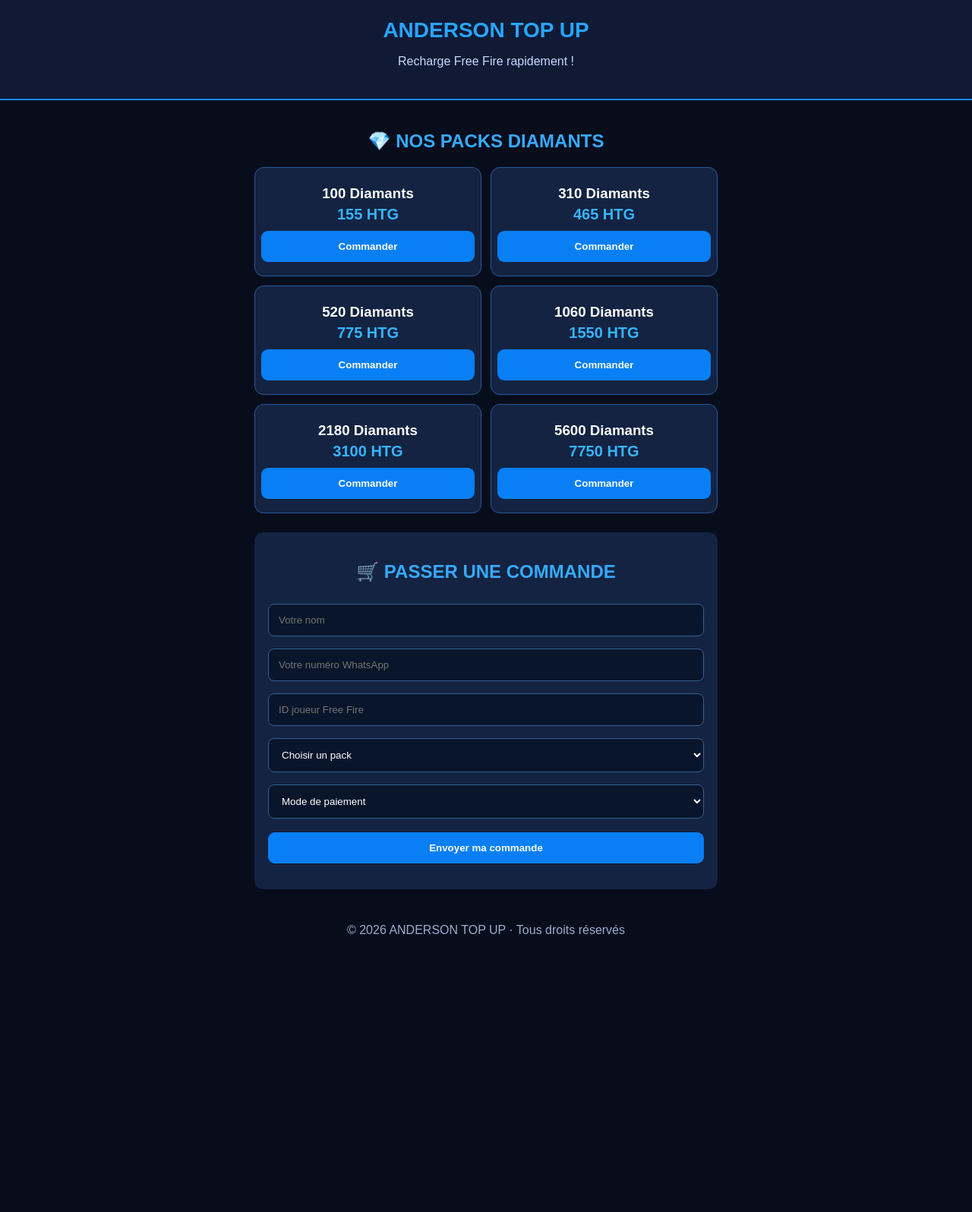
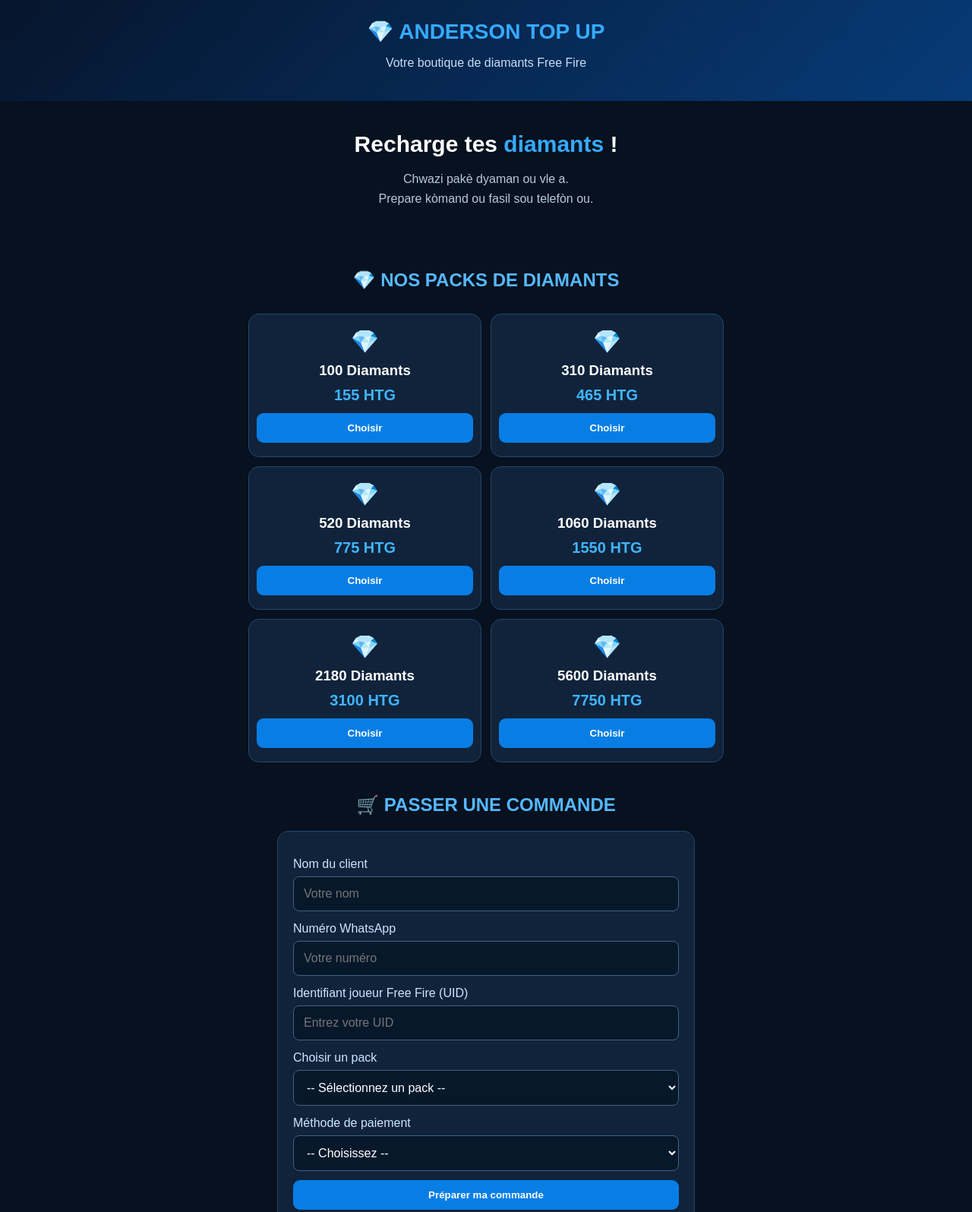
Before and after one commit to andercharles939-beep/Anderson-top-up, a plain HTML site: page index.html in a window 1280 px wide. Shown: the top 1596 px of the page at 76% size. Before the commit the page ends 1259 px from the top, so only its background shows below. Drawn offline with Linux system fonts and the light colour scheme.

Commit message:
Update index.html

```diff
--- a/index.html
+++ b/index.html
@@ -7,72 +7,156 @@
 <title>ANDERSON TOP UP</title>
 <style>
 *{box-sizing:border-box}
-body{margin:0;background:#080d1c;color:white;font-family:Arial,sans-serif}
-header{background:#101a35;padding:24px 15px;text-align:center;border-bottom:2px solid #168bff}
-header h1{color:#28a5ff;margin:0;font-size:28px}
-header p{color:#c5d9ff}
-main{max-width:650px;margin:auto;padding:20px}
-h2{color:#36aaff;text-align:center}
-.products{display:grid;grid-template-columns:repeat(2,1fr);gap:12px}
-.product{background:#142342;border:1px solid #245b9b;border-radius:12px;padding:18px 8px;text-align:center}
-.product h3{margin:5px;color:#fff}
-.price{color:#36b5ff;font-weight:bold;font-size:20px}
-button{background:#087ff5;color:white;border:0;border-radius:9px;padding:13px;width:100%;font-weight:bold;margin-top:10px}
-form{background:#142342;padding:18px;border-radius:12px;margin-top:25px}
-input,select{width:100%;padding:13px;margin:8px 0;border:1px solid #35618e;border-radius:8px;background:#08152b;color:white}
-footer{text-align:center;color:#9baecc;padding:25px}
+body{margin:0;font-family:Arial,sans-serif;background:#07111f;color:white}
+header{padding:25px 16px;text-align:center;background:linear-gradient(135deg,#06152c,#073b78)}
+.logo{font-size:28px;font-weight:900;color:#35aaff}
+header p{color:#c7ddf5}
+.hero{padding:35px 18px;text-align:center}
+.hero h1{font-size:30px;margin:5px}
+.hero h1 span{color:#35aaff}
+.hero p{color:#b8c9dd;line-height:1.6}
+h2{text-align:center;color:#55b8ff;margin:30px 0 18px}
+.products{display:grid;grid-template-columns:repeat(2,1fr);gap:12px;padding:12px;max-width:650px;margin:auto}
+.product{background:#10233b;border:1px solid #24476b;border-radius:14px;padding:18px 10px;text-align:center}
+.diamond{font-size:30px}
+.product h3{margin:10px 0;color:#fff}
+.price{font-size:20px;font-weight:bold;color:#40b5ff}
+.product button,.submit{background:#087ee5;color:white;border:0;border-radius:9px;padding:12px;font-weight:bold;width:100%;margin-top:12px}
+.product button:active,.submit:active{background:#0055a8}
+.formbox{background:#10233b;border:1px solid #24476b;border-radius:15px;padding:20px;margin:20px auto;max-width:550px}
+label{display:block;margin:14px 0 7px;color:#cde5ff}
+input,select{width:100%;padding:13px;border-radius:8px;border:1px solid #42617e;background:#07182b;color:white;font-size:16px}
+.note{font-size:13px;color:#a9bed5;line-height:1.5}
+footer{text-align:center;padding:25px;color:#8da9c5;font-size:13px}
 </style>
 </head>
 <body>
+
 <header>
-<h1>ANDERSON TOP UP</h1>
-<p>Recharge Free Fire rapidement !</p>
+<div class="logo">💎 ANDERSON TOP UP</div>
+<p>Votre boutique de diamants Free Fire</p>
 </header>
-<main>
-<h2>💎 NOS PACKS DIAMANTS</h2>
-<div class="products">
-<div class="product"><h3>100 Diamants</h3><div class="price">155 HTG</div><button onclick="choose(100,155)">Commander</button></div>
-<div class="product"><h3>310 Diamants</h3><div class="price">465 HTG</div><button onclick="choose(310,465)">Commander</button></div>
-<div class="product"><h3>520 Diamants</h3><div class="price">775 HTG</div><button onclick="choose(520,775)">Commander</button></div>
-<div class="product"><h3>1060 Diamants</h3><div class="price">1550 HTG</div><button onclick="choose(1060,1550)">Commander</button></div>
-<div class="product"><h3>2180 Diamants</h3><div class="price">3100 HTG</div><button onclick="choose(2180,3100)">Commander</button></div>
-<div class="product"><h3>5600 Diamants</h3><div class="price">7750 HTG</div><button onclick="choose(5600,7750)">Commander</button></div>
+
+<section class="hero">
+<h1>Recharge tes <span>diamants</span> !</h1>
+<p>Chwazi pakè dyaman ou vle a.<br>Prepare kòmand ou fasil sou telefòn ou.</p>
+</section>
+
+<h2>💎 NOS PACKS DE DIAMANTS</h2>
+
+<section class="products">
+<div class="product">
+<div class="diamond">💎</div>
+<h3>100 Diamants</h3>
+<div class="price">155 HTG</div>
+<button onclick="choosePack('100 Diamants',155)">Choisir</button>
 </div>
 
-<form onsubmit="sendOrder(event)">
+<div class="product">
+<div class="diamond">💎</div>
+<h3>310 Diamants</h3>
+<div class="price">465 HTG</div>
+<button onclick="choosePack('310 Diamants',465)">Choisir</button>
+</div>
+
+<div class="product">
+<div class="diamond">💎</div>
+<h3>520 Diamants</h3>
+<div class="price">775 HTG</div>
+<button onclick="choosePack('520 Diamants',775)">Choisir</button>
+</div>
+
+<div class="product">
+<div class="diamond">💎</div>
+<h3>1060 Diamants</h3>
+<div class="price">1550 HTG</div>
+<button onclick="choosePack('1060 Diamants',1550)">Choisir</button>
+</div>
+
+<div class="product">
+<div class="diamond">💎</div>
+<h3>2180 Diamants</h3>
+<div class="price">3100 HTG</div>
+<button onclick="choosePack('2180 Diamants',3100)">Choisir</button>
+</div>
+
+<div class="product">
+<div class="diamond">💎</div>
+<h3>5600 Diamants</h3>
+<div class="price">7750 HTG</div>
+<button onclick="choosePack('5600 Diamants',7750)">Choisir</button>
+</div>
+</section>
+
 <h2>🛒 PASSER UNE COMMANDE</h2>
-<input id="name" placeholder="Votre nom" required>
-<input id="whatsapp" placeholder="Votre numéro WhatsApp" required>
-<input id="uid" placeholder="ID joueur Free Fire" required>
+
+<form class="formbox" id="orderForm">
+<label>Nom du client</label>
+<input id="customer" type="text" placeholder="Votre nom" required>
+
+<label>Numéro WhatsApp</label>
+<input id="phone" type="tel" placeholder="Votre numéro" required>
+
+<label>Identifiant joueur Free Fire (UID)</label>
+<input id="uid" type="text" placeholder="Entrez votre UID" required>
+
+<label>Choisir un pack</label>
 <select id="pack" required>
-<option value="">Choisir un pack</option>
-<option value="100">100 Diamants - 155 HTG</option>
-<option value="310">310 Diamants - 465 HTG</option>
-<option value="520">520 Diamants - 775 HTG</option>
-<option value="1060">1060 Diamants - 1550 HTG</option>
-<option value="2180">2180 Diamants - 3100 HTG</option>
-<option value="5600">5600 Diamants - 7750 HTG</option>
+<option value="">-- Sélectionnez un pack --</option>
+<option value="100 Diamants|155">100 Diamants - 155 HTG</option>
+<option value="310 Diamants|465">310 Diamants - 465 HTG</option>
+<option value="520 Diamants|775">520 Diamants - 775 HTG</option>
+<option value="1060 Diamants|1550">1060 Diamants - 1550 HTG</option>
+<option value="2180 Diamants|3100">2180 Diamants - 3100 HTG</option>
+<option value="5600 Diamants|7750">5600 Diamants - 7750 HTG</option>
 </select>
+
+<label>Méthode de paiement</label>
 <select id="payment" required>
-<option value="">Mode de paiement</option>
+<option value="">-- Choisissez --</option>
 <option>MonCash</option>
 <option>NatCash</option>
 </select>
-<button type="submit">Envoyer ma commande</button>
-<p id="message"></p>
+
+<button class="submit" type="submit">Préparer ma commande</button>
+<p class="note">Attention : cette page prépare votre commande dans WhatsApp. La commande n'est pas encore enregistrée dans une base de données et le paiement n'est pas encore vérifié automatiquement.</p>
 </form>
-</main>
-<footer>© 2026 ANDERSON TOP UP · Tous droits réservés</footer>
+
+<footer>
+© 2026 ANDERSON TOP UP<br>
+Boutique Free Fire 💙
+</footer>
+
 <script>
-function choose(d,p){
-document.getElementById('pack').value=d;
-document.getElementById('pack').scrollIntoView({behavior:'smooth'});
+function choosePack(name,price){
+ document.getElementById("pack").value=name+"|"+price;
+ document.getElementById("orderForm").scrollIntoView({behavior:"smooth"});
 }
-function sendOrder(e){
-e.preventDefault();
-document.getElementById('message').textContent=
-"Le formulaire est prêt. La connexion au système de commande sera ajoutée à la prochaine étape.";
-}
+
+document.getElementById("orderForm").addEventListener("submit",function(e){
+ e.preventDefault();
+
+ const customer=document.getElementById("customer").value.trim();
+ const phone=document.getElementById("phone").value.trim();
+ const uid=document.getElementById("uid").value.trim();
+ const pack=document.getElementById("pack").value;
+ const payment=document.getElementById("payment").value;
+
+ if(!pack){alert("Veuillez choisir un pack.");return;}
+
+ const parts=pack.split("|");
+ const message=
+ "Bonjour ANDERSON TOP UP ! Je souhaite passer une commande.\n\n"+
+ "Nom : "+customer+"\n"+
+ "WhatsApp : "+phone+"\n"+
+ "UID Free Fire : "+uid+"\n"+
+ "Pack : "+parts[0]+"\n"+
+ "Prix : "+parts[1]+" HTG\n"+
+ "Paiement : "+payment;
+
+ window.open("https://wa.me/?text="+encodeURIComponent(message),"_blank");
+});
 </script>
+
 </body>
 </html>
```
